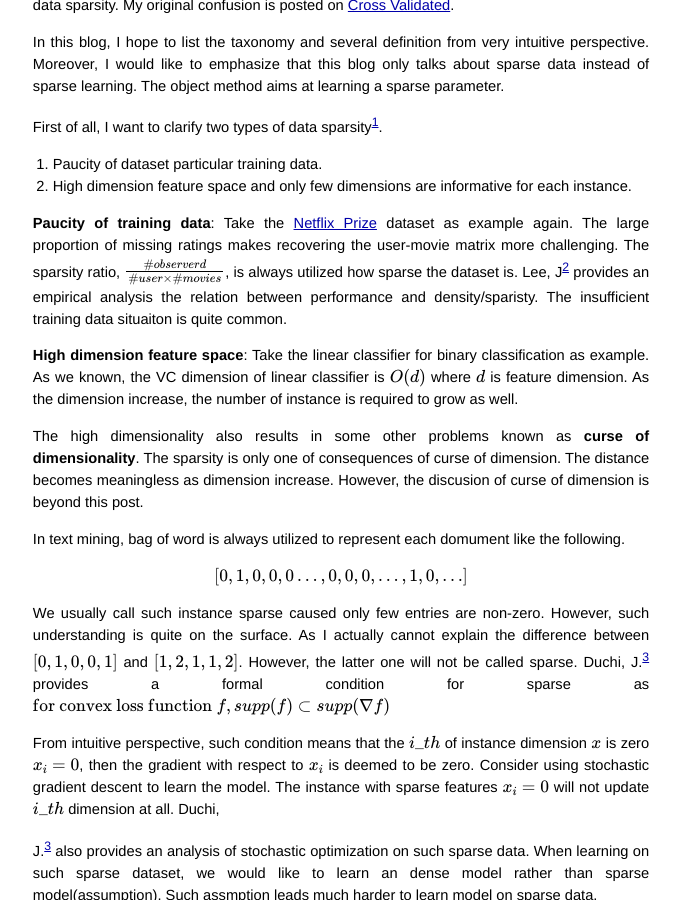
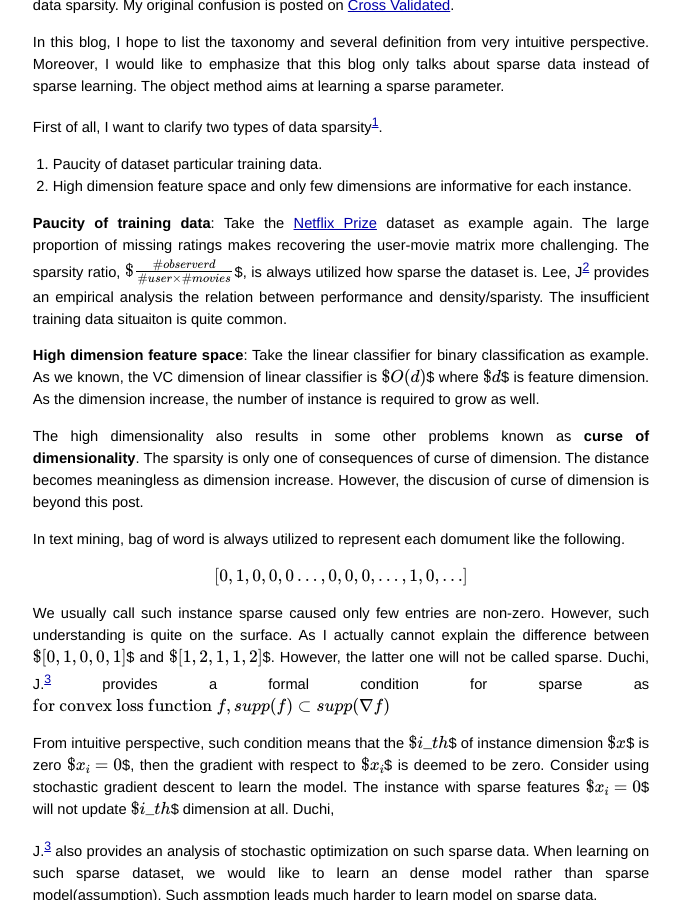
Before and after one commit to boliu68/boliu68.github.io, a Jekyll site: the page built from _posts/2014-10-14-What means by Sparsity?.md, in a window 1280 px wide and 900 px high, scrolled down 265 px. Shown: the whole window, without its empty margins (299-979 px from the left). Built offline with Jekyll 4.4.1, drawn with Linux system fonts in a browser that asks for light colours; formulas are drawn with MathJax 3.

Commit message:
equation if

```diff
--- a/_posts/2014-10-14-What means by Sparsity?.md
+++ b/_posts/2014-10-14-What means by Sparsity?.md
@@ -15,9 +15,9 @@ First of all, I want to clarify two types of data sparsity[^1].
 1. Paucity of dataset particular training data.
 2. High dimension feature space and only few dimensions are informative for each instance.
 
-**Paucity of training data**: Take the [Netflix Prize][2] dataset as example again. The large proportion of missing ratings makes recovering the user-movie matrix more challenging. The sparsity ratio, $$\frac{\#observerd}{\# user \times \# movies}$$, is always utilized how sparse the dataset is. Lee, J[^2] provides an empirical analysis the relation between performance and density/sparisty. The insufficient training data situaiton is quite common.
+**Paucity of training data**: Take the [Netflix Prize][2] dataset as example again. The large proportion of missing ratings makes recovering the user-movie matrix more challenging. The sparsity ratio, $$$\frac{\#observerd}{\# user \times \# movies}$$$, is always utilized how sparse the dataset is. Lee, J[^2] provides an empirical analysis the relation between performance and density/sparisty. The insufficient training data situaiton is quite common.
 
-**High dimension feature space**: Take the linear classifier for binary classification as example. As we known, the VC dimension of linear classifier is $$O(d)$$ where $$d$$ is feature dimension. As the dimension increase, the number of instance is required to grow as well.
+**High dimension feature space**: Take the linear classifier for binary classification as example. As we known, the VC dimension of linear classifier is $$$O(d)$$$ where $$$d$$$ is feature dimension. As the dimension increase, the number of instance is required to grow as well.
 
 The high dimensionality also results in some other problems known as **curse of dimensionality**. The sparsity is only one of consequences of curse of dimension. The distance becomes meaningless as dimension increase. However, the discusion of curse of dimension is beyond this post.
 
@@ -25,10 +25,10 @@ In text mining, bag of word is always utilized to represent each domument like t
 
 $$[0,1,0,0,0\dots,0,0,0,\dots,1,0,\dots]$$
 
-We usually call such instance sparse caused only few entries are non-zero. However, such understanding is quite on the surface. As I actually cannot explain the difference between $$[0,1,0,0,1]$$ and $$[1,2,1,1,2]$$. However, the latter one will not be called sparse. Duchi, J.[^3] provides a formal condition for sparse as
+We usually call such instance sparse caused only few entries are non-zero. However, such understanding is quite on the surface. As I actually cannot explain the difference between $$$[0,1,0,0,1]$$$ and $$$[1,2,1,1,2]$$$. However, the latter one will not be called sparse. Duchi, J.[^3] provides a formal condition for sparse as
 $$\text{for convex loss function } f,supp(f) \subset supp(\nabla f)$$
 
-From intuitive perspective, such condition means that the $$i\_{th}$$ of instance dimension $$x$$ is zero $$x_i=0$$, then the gradient with respect to $$x_i$$ is deemed to be zero. Consider using stochastic gradient descent to learn the model. The instance with sparse features $$x_i=0$$ will not update $$i\_{th}$$ dimension at all. Duchi,
+From intuitive perspective, such condition means that the $$$i\_{th}$$$ of instance dimension $$$x$$$ is zero $$$x_i=0$$$, then the gradient with respect to $$$x_i$$$ is deemed to be zero. Consider using stochastic gradient descent to learn the model. The instance with sparse features $$$x_i=0$$$ will not update $$$i\_{th}$$$ dimension at all. Duchi,
 
 J.[^3] also provides an analysis of stochastic optimization on such sparse data. When learning on such sparse dataset, we would like to learn an dense model rather than sparse model(assumption). Such assmption leads much harder to learn model on sparse data.
 
```
